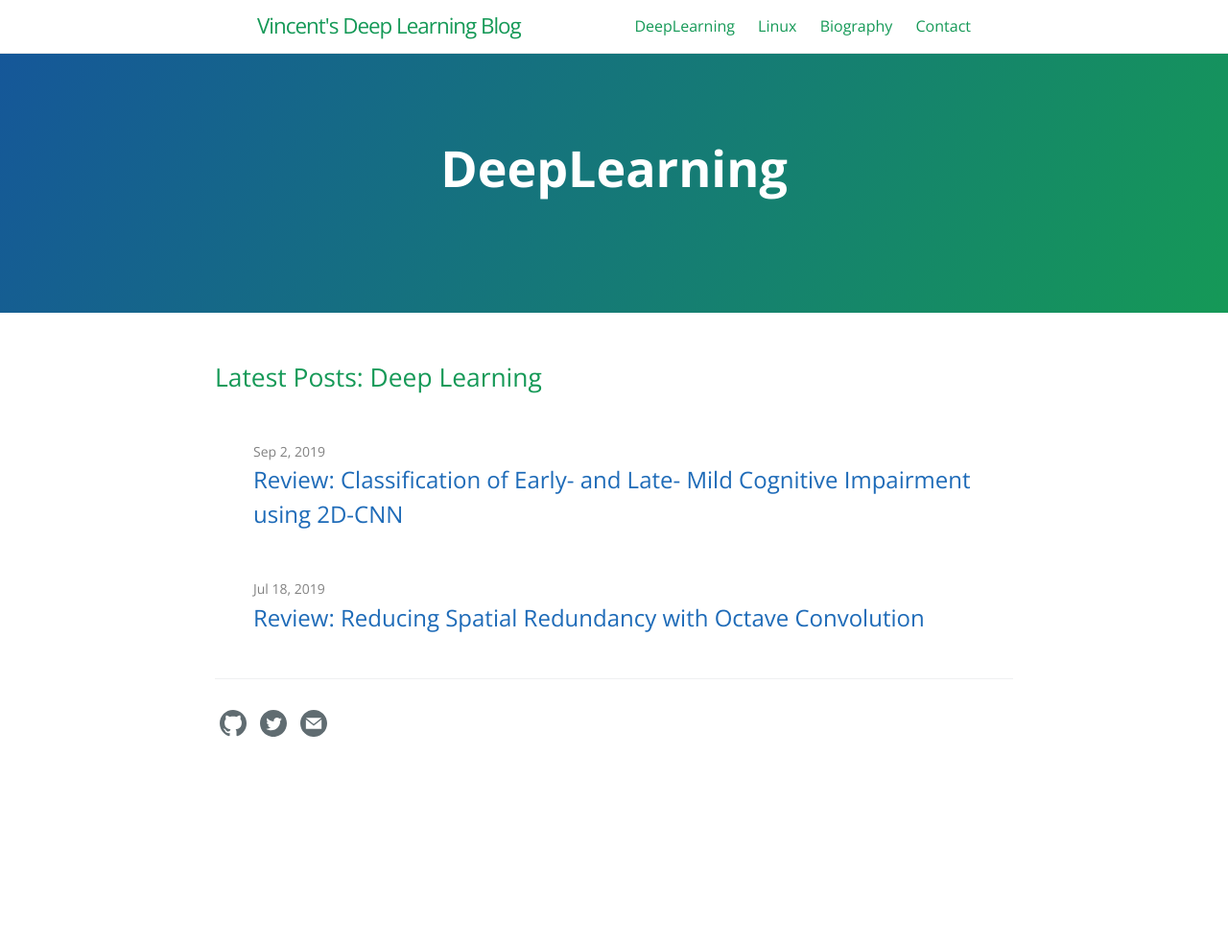
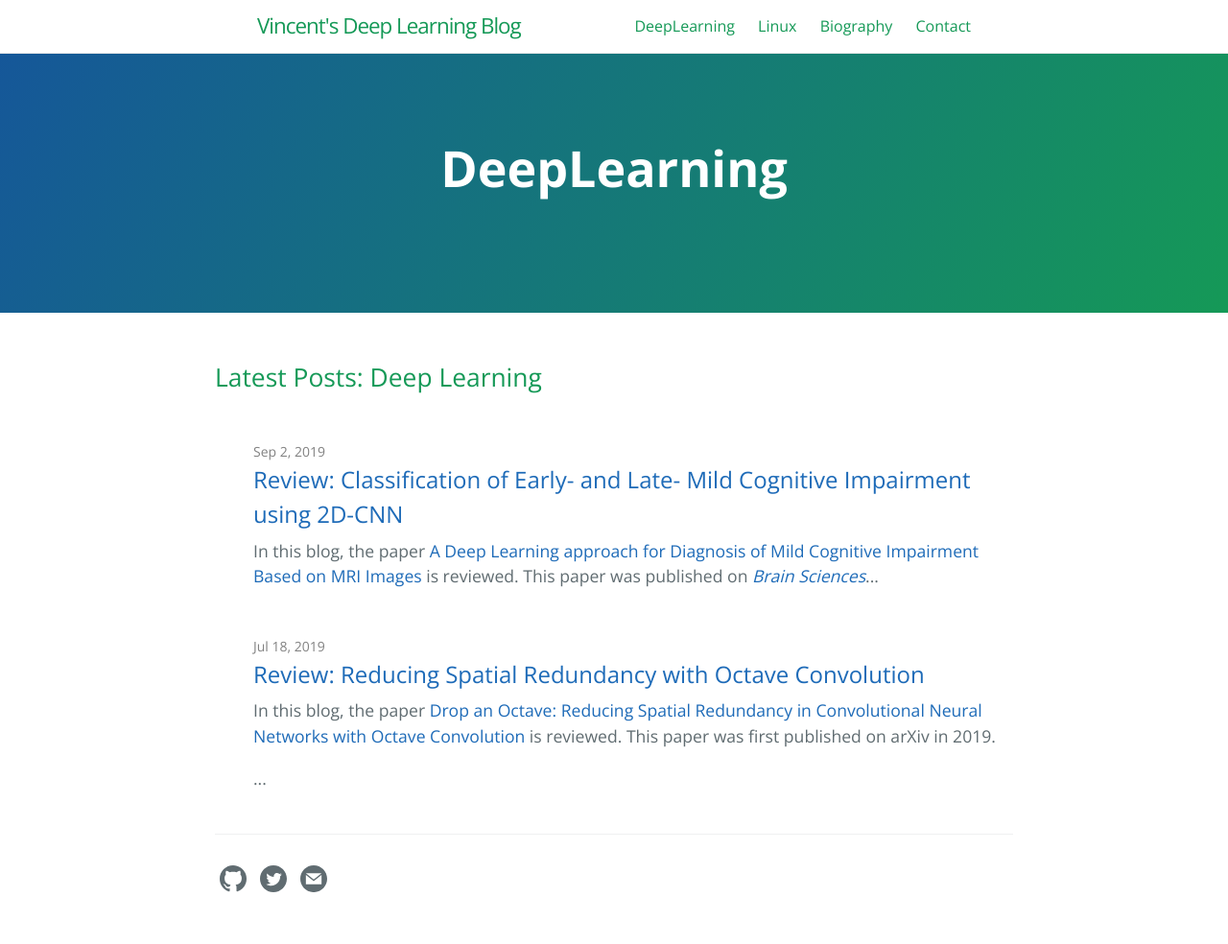
Before and after one commit to VincentYCYao/Vincent-DeepLearning-Blog, a Jekyll site: the page built from DeepLearning.md, in a window 1280 px wide. Shown: the whole page at 96% size. Built offline with Jekyll 4.4.1, drawn with Linux system fonts in a browser that asks for light colours; before the commit the page ends 900 px from its top, so only the background shows below that.

Commit message:
update posts

```diff
--- a/_layouts/deeplearning.html
+++ b/_layouts/deeplearning.html
@@ -23,7 +23,7 @@ layout: default
           </h2>
 
           <!-- Uncomment the below line to add preview of blog -->
-          <!-- {{ post.excerpt | markdownify | truncatewords: 30 }} -->
+          {{ post.excerpt | markdownify | truncatewords: 30 }}
 
         </li>
       {% endif %}
--- a/_posts/DeepLearning_posts/2019-07-19-Octave-Convolution.markdown
+++ b/_posts/DeepLearning_posts/2019-07-19-Octave-Convolution.markdown
@@ -2,7 +2,7 @@
 layout: post
 title:  "Review: Reducing Spatial Redundancy with Octave Convolution"
 date:   2019-07-19 06:00:00 +0800
-categories: CNN
+categories: deeplearning
 ---
 
 
--- a/_posts/DeepLearning_posts/2019-09-02-Diagnosis-of-MCI-using-2DCNN.markdown
+++ b/_posts/DeepLearning_posts/2019-09-02-Diagnosis-of-MCI-using-2DCNN.markdown
@@ -2,7 +2,7 @@
 layout: post
 title:  "Review: Classification of Early- and Late- Mild Cognitive Impairment using 2D-CNN"
 date:   2019-09-02 15:00:00 +0800
-categories: CNN 2D-CNN sMRI MCI
+categories: deeplearning
 ---
 
 
```
